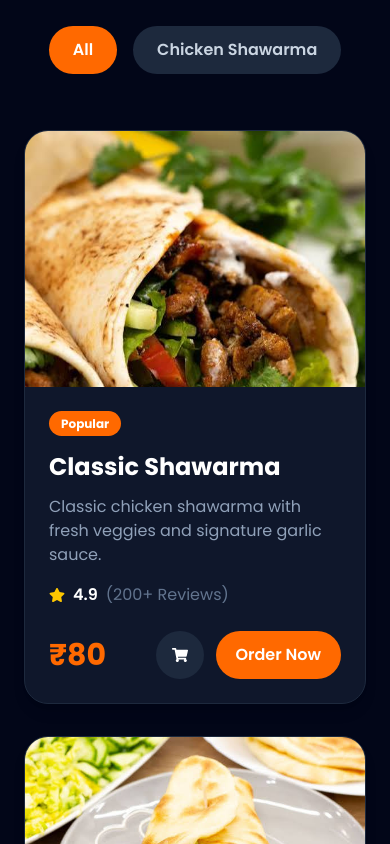
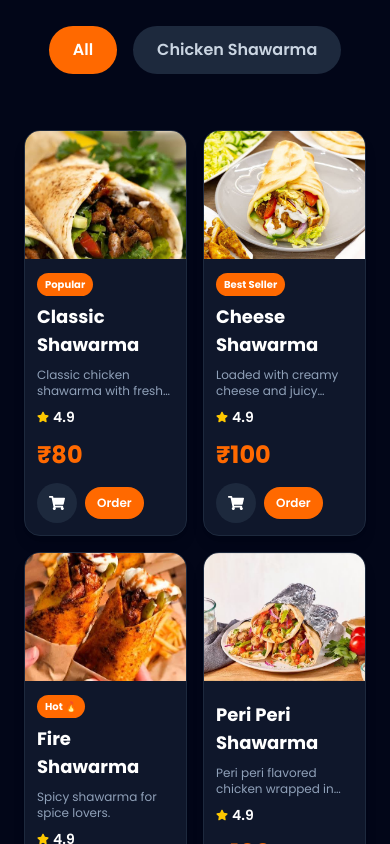
Before and after one commit to aadilbagwan5858-pixel/hi-shawarma, a React (Vite) app: page / in a window 390 px wide. Shown: the part 3000-3844 px from the top of the page. Built offline with nearby package versions, Linux system fonts and the light colour scheme.

Commit message:
Mobile menu card layout fixed

```diff
--- a/src/components/menu/MenuCard.jsx
+++ b/src/components/menu/MenuCard.jsx
@@ -3,60 +3,61 @@ import { useCart } from "../../context/CartContext";
 import toast from "react-hot-toast";
 
 function MenuCard({ item }) {
+  const { addToCart } = useCart();
 
   return (
-    <div className="group overflow-hidden rounded-3xl border border-slate-200 bg-white shadow-lg transition-all duration-300 hover:-translate-y-2 hover:border-orange-500 hover:shadow-[0_0_30px_rgba(249,115,22,0.25)] dark:border-slate-800 dark:bg-slate-900">
+    <div className="group overflow-hidden rounded-2xl border border-slate-200 bg-white shadow-lg transition-all duration-300 hover:-translate-y-2 hover:border-orange-500 hover:shadow-[0_0_30px_rgba(249,115,22,0.25)] dark:border-slate-800 dark:bg-slate-900">
 
       {/* Image */}
       <div className="overflow-hidden">
         <img
           src={item.image}
           alt={item.name}
-          className="h-64 w-full object-cover transition duration-500 group-hover:scale-110"
+          className="h-32 w-full object-cover transition duration-500 group-hover:scale-110 sm:h-52 md:h-64"
         />
       </div>
 
       {/* Content */}
-      <div className="p-6">
+      <div className="p-3 sm:p-6">
 
         {item.badge && (
-          <span className="rounded-full bg-orange-500 px-3 py-1 text-xs font-bold text-white">
+          <span className="rounded-full bg-orange-500 px-2 py-1 text-[10px] font-bold text-white sm:px-3 sm:text-xs">
             {item.badge}
           </span>
         )}
 
-        <h3 className="mt-4 text-2xl font-bold text-slate-900 dark:text-white">
+        <h3 className="mt-2 text-lg font-bold text-slate-900 dark:text-white sm:mt-4 sm:text-2xl">
           {item.name}
         </h3>
 
-        <p className="mt-3 text-slate-600 dark:text-slate-400">
+        <p className="mt-2 line-clamp-2 text-xs text-slate-600 dark:text-slate-400 sm:mt-3 sm:text-base">
           {item.description}
         </p>
 
-        <div className="mt-4 flex items-center gap-2">
-          <FaStar className="text-yellow-400" />
-          <span className="font-semibold text-slate-900 dark:text-white">
+        <div className="mt-2 flex items-center gap-1 sm:mt-4 sm:gap-2">
+          <FaStar className="text-xs text-yellow-400 sm:text-base" />
+          <span className="text-sm font-semibold text-slate-900 dark:text-white sm:text-base">
             4.9
           </span>
-          <span className="text-slate-500">
+          <span className="hidden text-sm text-slate-500 sm:inline">
             (200+ Reviews)
           </span>
         </div>
 
-        <div className="mt-6 flex items-center justify-between">
+        <div className="mt-3 flex flex-col gap-3 sm:mt-6 sm:flex-row sm:items-center sm:justify-between">
 
-          <span className="text-3xl font-bold text-orange-500">
+          <span className="text-2xl font-bold text-orange-500 sm:text-3xl">
             ₹{item.price}
           </span>
 
-          <div className="flex gap-3">
+          <div className="flex items-center gap-2">
 
             <button
               onClick={() => {
                 addToCart(item);
                 toast.success(`${item.name} added to cart!`);
               }}
-              className="flex h-12 w-12 items-center justify-center rounded-full bg-slate-200 text-slate-900 transition hover:bg-orange-500 hover:text-white dark:bg-slate-800 dark:text-white"
+              className="flex h-10 w-10 items-center justify-center rounded-full bg-slate-200 text-slate-900 transition hover:bg-orange-500 hover:text-white sm:h-12 sm:w-12 dark:bg-slate-800 dark:text-white"
             >
               <FaShoppingCart />
             </button>
@@ -65,9 +66,9 @@ function MenuCard({ item }) {
               href="https://www.swiggy.com/menu/1320093?source=sharing"
               target="_blank"
               rel="noreferrer"
-              className="rounded-full bg-orange-500 px-5 py-3 font-semibold text-white transition hover:bg-orange-600"
+              className="rounded-full bg-orange-500 px-3 py-2 text-xs font-semibold text-white transition hover:bg-orange-600 sm:px-5 sm:py-3 sm:text-base"
             >
-              Order Now
+              Order
             </a>
 
           </div>
--- a/src/components/menu/MenuSection.jsx
+++ b/src/components/menu/MenuSection.jsx
@@ -78,7 +78,7 @@ function MenuSection() {
         </div>
 
         {/* Cards */}
-        <div className="grid gap-8 md:grid-cols-2 lg:grid-cols-3">
+        <div className="grid grid-cols-2 gap-4 md:grid-cols-2 lg:grid-cols-3">
 
           {filteredMenu.length > 0 ? (
             filteredMenu.map((item) => (
```
